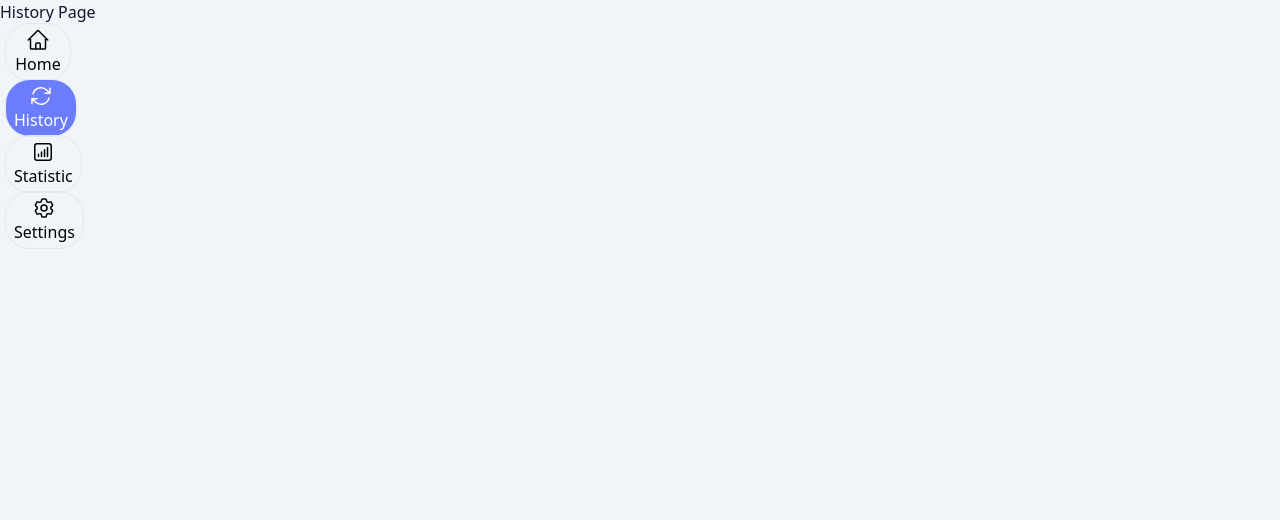
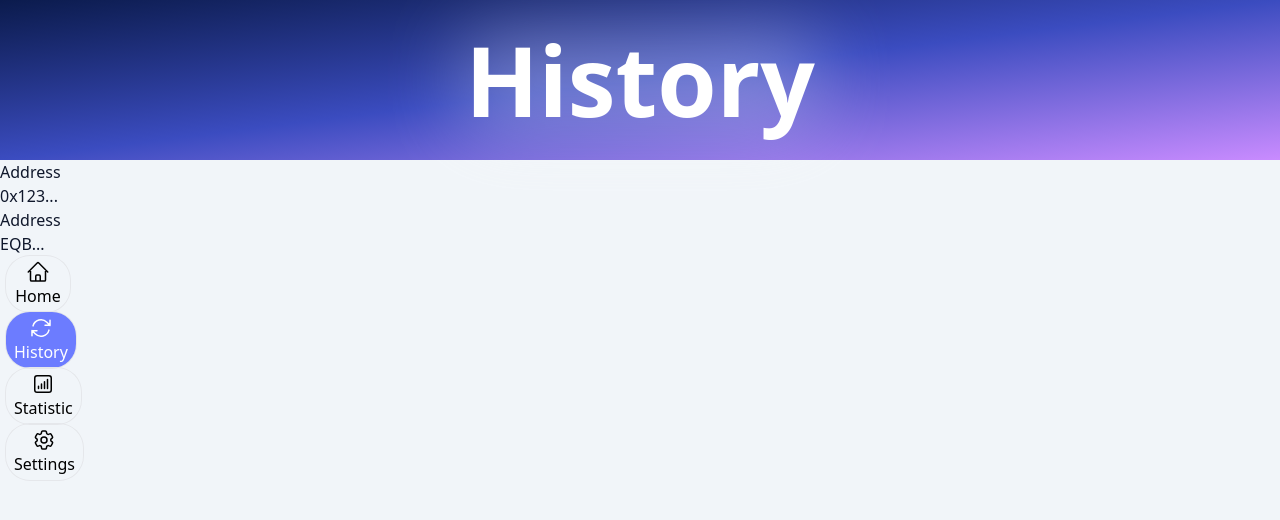
Before and after one commit to MaeLkoTe/tg-web-app, a React app in the folder client/: page / in a window 1280 px wide. Both pictures are taken after a click on the button "History". Shown: the top 520 px of the page. Built offline with nearby package versions, Linux system fonts and the light colour scheme.

Commit message:
- Added HistoryPage - Added HeaderContainer component and styles for it - Added primary construction to Stats and Settings Pages

```diff
--- a/client/src/App.tsx
+++ b/client/src/App.tsx
@@ -1,17 +1,26 @@
 import React, { useState } from "react";
 import { BottomNav } from "./components/BottomNav";
-import { HomePage } from "./pages/HomePage";
+import { HomePage, HistoryPage, StatsPage, SettingsPage } from "./pages/import";
+import { Page } from "./types/types";
+
+const MOCK_RECENT_SEARCHES: { id: number, title: string, value: string}[] = [
+    { id: 1, title: "Address", value: "0x123..." },
+    { id: 2, title: "Address", value: "EQB..." }
+]
 
 export const App = () => {
 
-    const [currentPage, setCurrentPage] = useState("home");
+    const [currentPage, setCurrentPage] = useState<Page>("home");
 
     return (
         <div>
-            {currentPage === "home" && <HomePage></HomePage>}
-            {currentPage === "history" && <div>History Page</div>}
-            {currentPage === "stats" && <div>Stats Page</div>}
-            {currentPage === "settings" && <div>Settings Page</div>}
+            {currentPage === "home" && <HomePage    onChangePage={setCurrentPage}
+                                                    RECENT_SEARCHES_LIST={MOCK_RECENT_SEARCHES}
+                                                    />}
+
+            {currentPage === "history" && <HistoryPage RECENT_SEARCHES_LIST={MOCK_RECENT_SEARCHES}></HistoryPage>}
+            {currentPage === "stats" && <StatsPage></StatsPage>}
+            {currentPage === "settings" && <SettingsPage></SettingsPage>}
             <BottomNav activePage={currentPage} onChangePage={setCurrentPage}/>
         </div>
     );
--- /dev/null
+++ b/client/src/components/HeaderContainer.tsx
@@ -0,0 +1,17 @@
+import { HeaderContainerProps } from "../types/types";
+
+export const HeaderContainer = ({height, title}: HeaderContainerProps) => {
+
+    const headerDivStyle = `${height} w-full flex items-center justify-around bg-gradient-to-br from-[#0b1b4d] via-[#3b4cc0] to-[#c98bff]`
+
+    return (
+        <div className={headerDivStyle}>
+            <h1 className="relative text-white text-5xl sm:text-8xl font-semibold text-center">
+                <span className="absolute inset-0 blur-2xl opacity-30 bg-white"></span>
+                <span className="relative">
+                        {title}
+                </span>
+            </h1>
+        </div>
+    )
+}
--- /dev/null
+++ b/client/src/pages/HistoryPage.tsx
@@ -0,0 +1,21 @@
+import { HeaderContainer } from "../components/HeaderContainer"
+import { RecentSearchItem } from "../components/RecentSearchItem"
+import { HistoryPageProp } from "../types/types"
+
+export const HistoryPage = ({ RECENT_SEARCHES_LIST }: HistoryPageProp) => {
+
+    return (
+        <div>
+            <HeaderContainer height="h-[20vh]" title="History"/>
+            {RECENT_SEARCHES_LIST.map((item) => (
+                <RecentSearchItem
+                    key={item.id}
+                    title={item.title}
+                    value={item.value}
+                    onClick={() => {}}
+                />
+            )
+            )}
+        </div>
+    )
+}
--- a/client/src/pages/HomePage.tsx
+++ b/client/src/pages/HomePage.tsx
@@ -1,12 +1,11 @@
 import React, {useState } from "react";
 import { RecentSearchItem } from "../components/RecentSearchItem";
+import { HeaderContainer } from "../components/HeaderContainer";
+import { HomePageProps } from "../types/types";
 
-const MOCK_RECENT_SEARCHES: { id: number, title: string, value: string}[] = [
-    { id: 1, title: "Address", value: "0x123..." },
-    { id: 2, title: "Address", value: "EQB..." }
-]
 
-export const HomePage = () => {
+
+export const HomePage = ({ onChangePage, RECENT_SEARCHES_LIST }: HomePageProps) => {
 
     const [inputField, setInputField] = useState("");
     const [testNetState, setTestNetState] = useState(false);
@@ -29,6 +28,7 @@ export const HomePage = () => {
 
     return (
         <div>
+            <HeaderContainer height="h-[35vh]" title={<>ton<br/>explorer</>}/>
             <form className={""} onSubmit={handleSubmit}>
                 <input
                     type="text"
@@ -50,12 +50,12 @@ export const HomePage = () => {
                 <p>{errorText}</p>
 
             </form>
-            {MOCK_RECENT_SEARCHES.map((item) => (
+            {RECENT_SEARCHES_LIST.map((item) => (
                 <RecentSearchItem
                     key={item.id}
                     title={item.title}
                     value={item.value}
-                    onClick={() => {}}
+                    onClick={() => onChangePage("history")}
                 />
             )
             )}
--- /dev/null
+++ b/client/src/pages/SettingsPage.tsx
@@ -0,0 +1,10 @@
+import { HeaderContainer } from "../components/HeaderContainer"
+
+export const SettingsPage = () => {
+
+    return (
+        <div>
+            <HeaderContainer height="h-[22vh]" title="Settings"/>
+        </div>
+    )
+}
--- /dev/null
+++ b/client/src/pages/StatsPage.tsx
@@ -0,0 +1,10 @@
+import { HeaderContainer } from "../components/HeaderContainer"
+
+export const StatsPage = () => {
+
+    return (
+        <div>
+            <HeaderContainer height="h-[15vh]" title="Statistics"/>
+        </div>
+    )
+}
--- /dev/null
+++ b/client/src/pages/import.ts
@@ -0,0 +1,4 @@
+export { HomePage } from "./HomePage";
+export { HistoryPage } from "./HistoryPage";
+export { StatsPage } from "./StatsPage";
+export { SettingsPage } from "./SettingsPage";
--- a/client/src/types/types.ts
+++ b/client/src/types/types.ts
@@ -1,11 +1,7 @@
+import { HistoryPage } from './../pages/HistoryPage';
 import React from "react";
 
 export type Page = "home" | "history" | "stats" | "settings";
-
-export interface BottomNavProps {
-    activePage: Page | string;
-    onChangePage: (page: Page | string) => void;
-}
 
 export interface NavItemProps {
     title: string;
@@ -19,3 +15,22 @@ export interface RecentSearchProps {
     value: string;                  /*в будущем у этого будет тип address | block | hash и т.д.*/
     onClick: () => void;
 }
+
+export interface NavigationProp {
+    onChangePage: (page: Page) => void;
+}
+
+export interface BottomNavProps extends NavigationProp {
+    activePage: Page;
+}
+
+export interface HomePageProps extends NavigationProp{
+    RECENT_SEARCHES_LIST: { id: number, title: string, value: string}[]
+}
+
+export type HistoryPageProp = Omit<HomePageProps, "onChangePage">
+
+export interface HeaderContainerProps {
+    height?: string;
+    title: React.ReactNode;
+}
```
